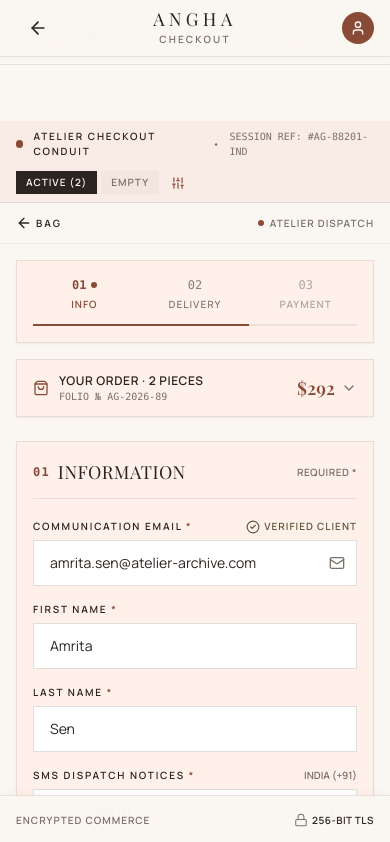
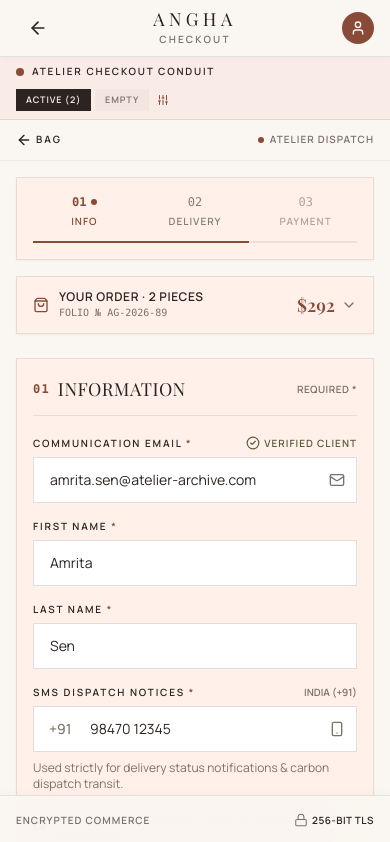
Before and after one commit to KPadarsh/an-gha-fashion-store, a Next.js app: page /checkout in a window 390 px wide. Shown: the top 842 px of the page. Built offline with nearby package versions, Linux system fonts and the light colour scheme; a web font is replaced by a local one.

Commit message:
Fix checkout page UI issues: remove duplicate headers/footers, fix order summary duplication, and refine responsive spacing

```diff
--- a/src/components/checkout/CheckoutOrderSummary.tsx
+++ b/src/components/checkout/CheckoutOrderSummary.tsx
@@ -17,33 +17,21 @@
 interface CheckoutOrderSummaryProps {
   deliveryMethod: "standard" | "express";
   onPlaceOrder?: () => void;
+  variant?: "mobile" | "desktop";
 }
 
-export function CheckoutOrderSummary({
+export function CheckoutMobileOrderSummary({
   deliveryMethod,
-  onPlaceOrder,
-}: CheckoutOrderSummaryProps) {
+}: {
+  deliveryMethod: "standard" | "express";
+}) {
   const { items, subtotal, totalCount } = useCart();
   const [isMobileDrawerOpen, setIsMobileDrawerOpen] = useState(false);
-  const [isPromoOpen, setIsPromoOpen] = useState(false);
-  const [promoCode, setPromoCode] = useState("");
-  const [isPromoApplied, setIsPromoApplied] = useState(false);
 
   const shippingCost = deliveryMethod === "express" ? 45 : 0;
-  const discountAmount = isPromoApplied ? 20 : 0;
-  const totalAmount = Math.max(0, subtotal + shippingCost - discountAmount);
-  const taxEstimate = (subtotal * 0.18).toFixed(2);
-
-  const handleApplyPromo = (e: React.FormEvent) => {
-    e.preventDefault();
-    if (promoCode.trim()) {
-      setIsPromoApplied(true);
-    }
-  };
+  const totalAmount = subtotal + shippingCost;
 
   return (
-    <>
-      {/* ================= MOBILE COLLAPSIBLE DRAWER (< lg) ================= */}
     <section aria-label="Order Summary" className="block lg:hidden w-full mb-6">
       <div className="bg-[#FFF1EA] border border-[#2B2420]/10 shadow-xs overflow-hidden transition-all duration-300">
         <button
@@ -82,7 +70,10 @@
             {/* Product List */}
             <div className="flex flex-col gap-3 pt-1">
               {items.map((item, idx) => (
-                  <div key={item.id} className="flex gap-3 py-2 border-b border-[#2B2420]/10 last:border-b-0">
+                <div
+                  key={item.id}
+                  className="flex gap-3 py-2 border-b border-[#2B2420]/10 last:border-b-0"
+                >
                   <div className="w-16 h-20 bg-[#EDE0D9] shrink-0 overflow-hidden relative">
                     <Image
                       src={item.imageUrl}
@@ -147,12 +138,6 @@
                   COMPLIMENTARY
                 </span>
               </div>
-                {isPromoApplied && (
-                  <div className="flex items-center justify-between text-[#5C5A3E] font-semibold">
-                    <span>Atelier Privilege Voucher</span>
-                    <span>-$20.00</span>
-                  </div>
-                )}
               <div className="h-px bg-[#2B2420]/10 my-1" />
               <div className="flex items-center justify-between pt-0.5">
                 <span className="font-serif text-base text-[#2B2420]">Total Due</span>
@@ -165,9 +150,35 @@
         )}
       </div>
     </section>
+  );
+}
 
-      {/* ================= DESKTOP STICKY SIDEBAR (>= lg) ================= */}
-      <section className="hidden lg:flex bg-[#FFF1EA] p-8 flex-col gap-6 sticky top-28 border border-[#2B2420]/10 shadow-xs">
+export function CheckoutDesktopOrderSummary({
+  deliveryMethod,
+  onPlaceOrder,
+}: {
+  deliveryMethod: "standard" | "express";
+  onPlaceOrder?: () => void;
+}) {
+  const { items, subtotal, totalCount } = useCart();
+  const [isPromoOpen, setIsPromoOpen] = useState(false);
+  const [promoCode, setPromoCode] = useState("");
+  const [isPromoApplied, setIsPromoApplied] = useState(false);
+
+  const shippingCost = deliveryMethod === "express" ? 45 : 0;
+  const discountAmount = isPromoApplied ? 20 : 0;
+  const totalAmount = Math.max(0, subtotal + shippingCost - discountAmount);
+  const taxEstimate = (subtotal * 0.18).toFixed(2);
+
+  const handleApplyPromo = (e: React.FormEvent) => {
+    e.preventDefault();
+    if (promoCode.trim()) {
+      setIsPromoApplied(true);
+    }
+  };
+
+  return (
+    <section className="bg-[#FFF1EA] p-8 flex flex-col gap-6 sticky top-28 border border-[#2B2420]/10 shadow-xs">
       {/* Summary Header */}
       <div className="flex items-baseline justify-between border-b border-[#2B2420]/10 pb-4">
         <div className="flex items-baseline gap-2">
@@ -399,6 +410,21 @@
         </p>
       </div>
     </section>
-    </>
   );
 }
+
+export function CheckoutOrderSummary({
+  deliveryMethod,
+  onPlaceOrder,
+  variant = "desktop",
+}: CheckoutOrderSummaryProps) {
+  if (variant === "mobile") {
+    return <CheckoutMobileOrderSummary deliveryMethod={deliveryMethod} />;
+  }
+  return (
+    <CheckoutDesktopOrderSummary
+      deliveryMethod={deliveryMethod}
+      onPlaceOrder={onPlaceOrder}
+    />
+  );
+}
--- a/src/components/checkout/CheckoutPageView.tsx
+++ b/src/components/checkout/CheckoutPageView.tsx
@@ -7,7 +7,10 @@
 import { CheckoutHeader } from "@/components/checkout/CheckoutHeader";
 import { CheckoutProgressRail } from "@/components/checkout/CheckoutProgressRail";
 import { CheckoutForm, CheckoutFormData } from "@/components/checkout/CheckoutForm";
-import { CheckoutOrderSummary } from "@/components/checkout/CheckoutOrderSummary";
+import {
+  CheckoutMobileOrderSummary,
+  CheckoutDesktopOrderSummary,
+} from "@/components/checkout/CheckoutOrderSummary";
 import { CheckoutEmptyState } from "@/components/checkout/CheckoutEmptyState";
 import { CheckoutFooter } from "@/components/checkout/CheckoutFooter";
 
@@ -15,7 +18,6 @@
   const { items, totalCount } = useCart();
   const [isValidationStateActive, setIsValidationStateActive] = useState(false);
   const [simulatedEmpty, setSimulatedEmpty] = useState(false);
-  const [orderConfirmed, setOrderConfirmed] = useState(false);
 
   const [formData, setFormData] = useState<CheckoutFormData>({
     email: "amrita.sen@atelier-archive.com",
@@ -50,7 +52,6 @@
   };
 
   const handlePlaceOrder = () => {
-    setOrderConfirmed(true);
     alert("Thank you. Your bespoke atelier order simulation has been received.");
   };
 
@@ -58,32 +59,32 @@
 
   return (
     <div className="min-h-screen flex flex-col bg-[#FAF6F1]">
-      {/* Header */}
+      {/* Dedicated Checkout Header */}
       <CheckoutHeader />
 
-      <main className="flex-1 w-full pt-14 md:pt-20">
-        {/* Interactive View State Bar (Atelier Utility Bar - Desktop) */}
+      <main className="flex-1 w-full pt-14 md:pt-20 pb-20 md:pb-12">
+        {/* Interactive View State Bar (Atelier Utility Bar) */}
         <aside
           aria-label="Atelier simulation controls"
-          className="w-full bg-[#F9EBE5] border-b border-[#2B2420]/10 px-4 md:px-12 py-2 flex flex-wrap items-center justify-between gap-3 text-[#2B2420]"
+          className="w-full bg-[#F9EBE5] border-b border-[#2B2420]/10 px-4 md:px-12 py-2 flex flex-wrap items-center justify-between gap-2.5 text-[#2B2420]"
         >
-          <div className="flex items-center gap-2.5">
-            <span className="w-2 h-2 rounded-full bg-[#894B37] inline-block" />
-            <span className="font-sans text-[10px] md:text-[11px] font-semibold tracking-[0.18em] text-[#2B2420] uppercase">
+          <div className="flex items-center gap-2">
+            <span className="w-2 h-2 rounded-full bg-[#894B37] inline-block shrink-0" />
+            <span className="font-sans text-[10px] md:text-[11px] font-semibold tracking-[0.18em] text-[#2B2420] uppercase truncate">
               ATELIER CHECKOUT CONDUIT
             </span>
-            <span className="text-[#7A7168] text-[11px]">•</span>
-            <span className="font-mono text-[10px] md:text-xs text-[#7A7168]">
+            <span className="text-[#7A7168] text-[10px] hidden sm:inline">•</span>
+            <span className="font-mono text-[10px] md:text-xs text-[#7A7168] hidden sm:inline">
               SESSION REF: #AG-88201-IND
             </span>
           </div>
 
-          <div className="flex items-center gap-3">
+          <div className="flex items-center gap-2 sm:gap-3 shrink-0">
             <div className="flex items-center gap-1">
               <button
                 type="button"
                 onClick={() => setSimulatedEmpty(false)}
-                className={`px-2.5 py-1 font-sans text-[10px] font-semibold tracking-widest uppercase transition-all cursor-pointer ${
+                className={`px-2.5 py-1 font-sans text-[9px] md:text-[10px] font-semibold tracking-widest uppercase transition-all cursor-pointer ${
                   !simulatedEmpty
                     ? "bg-[#2B2420] text-[#FAF6F1]"
                     : "bg-[#F3E5DF] text-[#7A7168] hover:text-[#2B2420]"
@@ -94,7 +95,7 @@
               <button
                 type="button"
                 onClick={() => setSimulatedEmpty(true)}
-                className={`px-2.5 py-1 font-sans text-[10px] font-semibold tracking-widest uppercase transition-all cursor-pointer ${
+                className={`px-2.5 py-1 font-sans text-[9px] md:text-[10px] font-semibold tracking-widest uppercase transition-all cursor-pointer ${
                   simulatedEmpty
                     ? "bg-[#2B2420] text-[#FAF6F1]"
                     : "bg-[#F3E5DF] text-[#7A7168] hover:text-[#2B2420]"
@@ -107,9 +108,9 @@
             <button
               type="button"
               onClick={handleToggleValidation}
-              className="flex items-center gap-1 text-[#894B37] hover:text-[#2B2420] font-sans text-[10px] font-semibold tracking-widest uppercase transition-colors cursor-pointer"
+              className="flex items-center gap-1 text-[#894B37] hover:text-[#2B2420] font-sans text-[9px] md:text-[10px] font-semibold tracking-widest uppercase transition-colors cursor-pointer"
             >
-              <Sliders className="w-3.5 h-3.5" />
+              <Sliders className="w-3 h-3 md:w-3.5 md:h-3.5" />
               <span className="hidden sm:inline">TOGGLE VALIDATION</span>
             </button>
           </div>
@@ -137,15 +138,16 @@
         {isCartEmpty ? (
           <CheckoutEmptyState />
         ) : (
-          <div className="w-full px-4 md:px-12 pt-4 md:pt-6 pb-20 lg:pb-28 max-w-[1440px] mx-auto">
+          <div className="w-full px-4 md:px-12 pt-4 md:pt-6 pb-8 md:pb-16 max-w-[1440px] mx-auto">
             {/* Archival Progress Stepper */}
             <CheckoutProgressRail />
 
-            {/* Mobile Collapsible Order Summary Drawer (rendered above form on < lg) */}
-            <CheckoutOrderSummary
-              deliveryMethod={formData.deliveryMethod}
-              onPlaceOrder={handlePlaceOrder}
-            />
+            {/* Mobile Collapsible Order Summary Drawer (rendered above form on < lg only) */}
+            <div className="block lg:hidden">
+              <CheckoutMobileOrderSummary
+                deliveryMethod={formData.deliveryMethod}
+              />
+            </div>
 
             {/* Main Asymmetric Split Grid */}
             <div className="grid grid-cols-1 lg:grid-cols-12 gap-8 lg:gap-12 items-start">
@@ -161,7 +163,7 @@
 
               {/* Right Column: Sticky Order Summary (5 cols / 40% - desktop only) */}
               <section className="hidden lg:block lg:col-span-5">
-                <CheckoutOrderSummary
+                <CheckoutDesktopOrderSummary
                   deliveryMethod={formData.deliveryMethod}
                   onPlaceOrder={handlePlaceOrder}
                 />
@@ -171,7 +173,7 @@
         )}
       </main>
 
-      {/* Footer */}
+      {/* Dedicated Checkout Footer */}
       <CheckoutFooter />
     </div>
   );
--- a/src/components/layout/Footer.tsx
+++ b/src/components/layout/Footer.tsx
@@ -1,7 +1,16 @@
+"use client";
+
 import React from "react";
 import Link from "next/link";
+import { usePathname } from "next/navigation";
 
 export function Footer() {
+  const pathname = usePathname();
+
+  if (pathname?.startsWith("/checkout")) {
+    return null;
+  }
+
   return (
     <footer className="w-full bg-inverse-surface text-inverse-on-surface pt-10 sm:pt-16 lg:pt-24 pb-8 sm:pb-12 lg:pb-16 border-t border-surface-dim/20">
       <div className="angha-container">
--- a/src/components/navigation/Header.tsx
+++ b/src/components/navigation/Header.tsx
@@ -3,15 +3,21 @@
 import React, { useState } from "react";
 import Link from "next/link";
 import { Search, Heart, ShoppingBag, Menu, User } from "lucide-react";
+import { usePathname } from "next/navigation";
 import { DesktopNav } from "./DesktopNav";
 import { MobileMenu } from "./MobileMenu";
 import { useCart } from "@/context/CartContext";
 
 export function Header() {
+  const pathname = usePathname();
   const [isMobileMenuOpen, setIsMobileMenuOpen] = useState(false);
   const [isSearchOpen, setIsSearchOpen] = useState(false);
   const { totalCount } = useCart();
   const bagCount = totalCount;
+
+  if (pathname?.startsWith("/checkout")) {
+    return null;
+  }
 
   return (
     <header className="sticky top-0 z-40 w-full bg-surface/95 backdrop-blur-md border-b border-on-surface/10 transition-colors">
```
Lines whose indentation alone changed are shown as unchanged.
